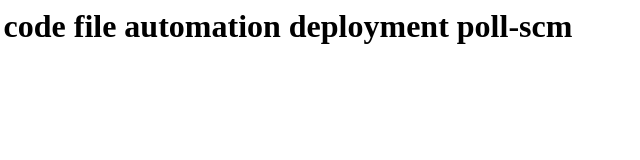
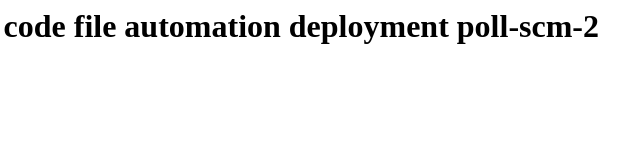
Before and after one commit to Vennelacharvik/jenkins-code, a plain HTML site: page index.html in a window 1280 px wide. Shown: the full height of the page, 272-912 px from the left. Drawn offline with Linux system fonts and the light colour scheme.

Commit message:
modified pool-scm

```diff
--- a/index.html
+++ b/index.html
@@ -1 +1 @@
-<h1>  welcome to jenkins code file automation deployment poll-scm </h1>
+<h1>  welcome to jenkins code file automation deployment poll-scm-2 </h1>
```
